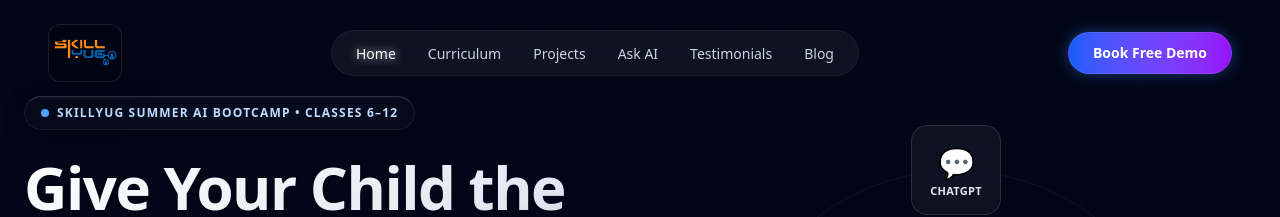
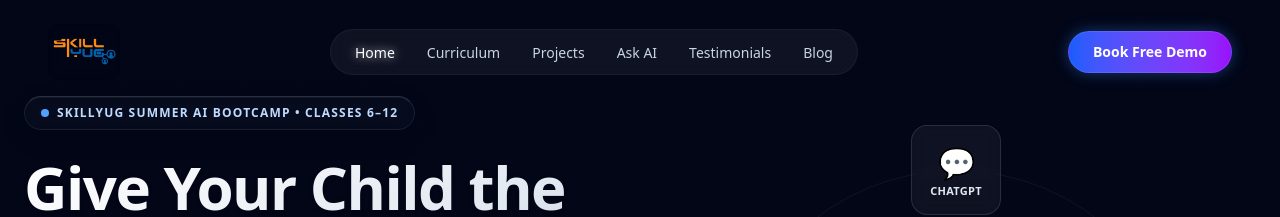
Before and after one commit to parv43/skillyugweb, a Next.js app: page / in a window 1280 px wide. Shown: the top 217 px of the page. Built offline with nearby package versions, Linux system fonts and the light colour scheme; no server answers.

Commit message:
style(logo): subtle background and removed border for a seamless brand look

```diff
--- a/src/app/page.tsx
+++ b/src/app/page.tsx
@@ -96,7 +96,7 @@ export default function Home() {
       <ContactUs />
 
       <footer className="relative z-10 w-full bg-[#020617] border-t border-slate-900/80 py-20 flex flex-col items-center">
-        <div className="bg-black/30 p-4 px-10 rounded-3xl mb-12 shadow-2xl backdrop-blur-md border border-white/10 overflow-hidden group">
+        <div className="bg-black/5 p-4 px-10 rounded-3xl mb-12 backdrop-blur-sm overflow-hidden group">
           <img src="/skillyug.png" alt="Skillyug Logo" className="h-10 md:h-14 object-contain scale-[2.0] transition-transform group-hover:scale-[2.4] duration-500 transform-gpu" />
         </div>
 
--- a/src/components/Navbar.tsx
+++ b/src/components/Navbar.tsx
@@ -72,7 +72,7 @@ export default function Navbar() {
       <div className="max-w-7xl mx-auto px-6 lg:px-12 flex items-center justify-between">
 
         {/* Logo */}
-        <Link href="/" className="flex items-center group bg-black/20 p-2 px-4 rounded-xl border border-white/10 shadow-2xl backdrop-blur-md overflow-hidden transition-all hover:bg-black/40" aria-label="Skillyug Home">
+        <Link href="/" className="flex items-center group bg-black/5 p-2 px-4 rounded-xl backdrop-blur-sm overflow-hidden transition-all hover:bg-black/10" aria-label="Skillyug Home">
           <img src="/skillyug.png" alt="Skillyug Logo" className="h-7 md:h-10 object-contain scale-[1.8] transform-gpu" />
         </Link>
 
```
